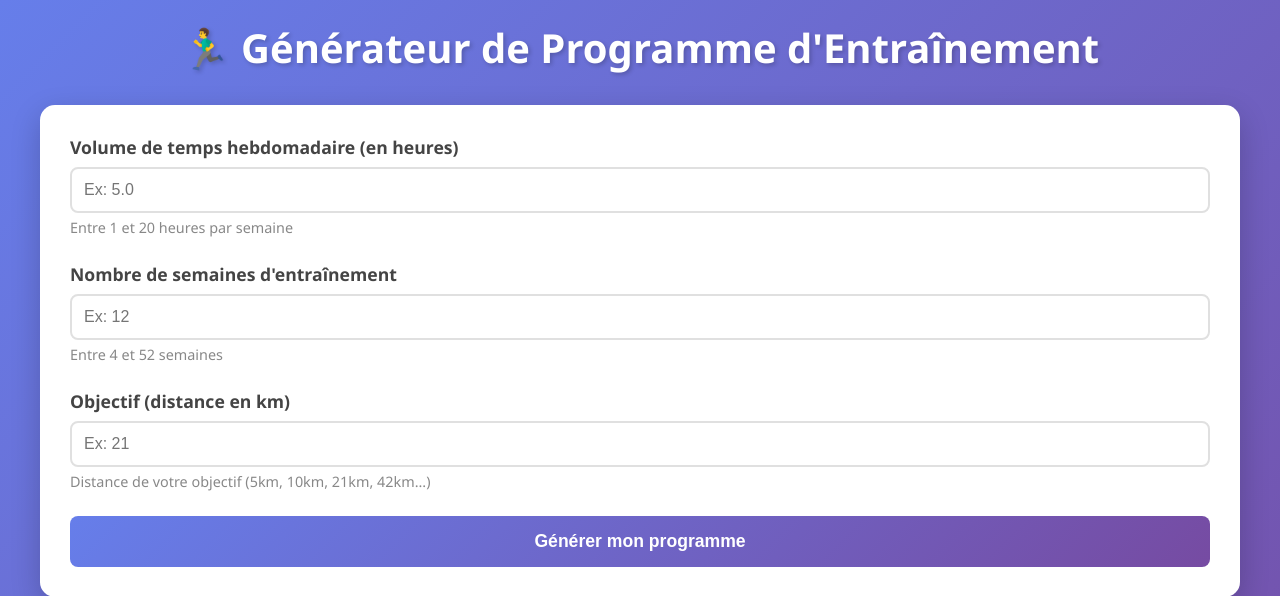
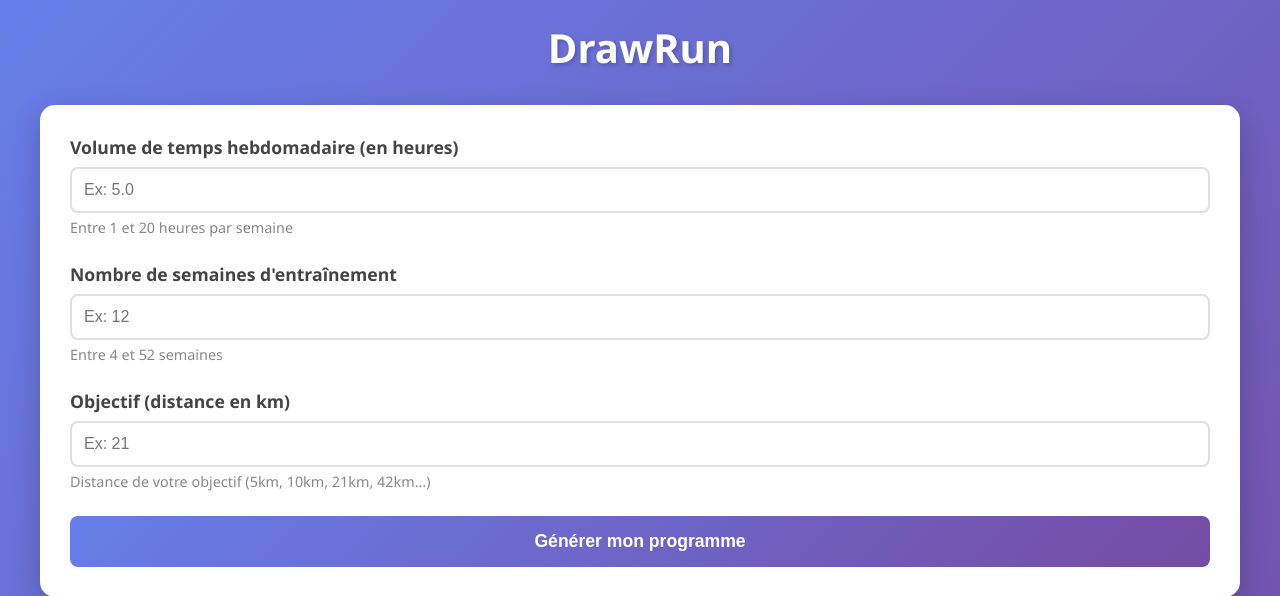
Before and after one commit to swal-l/DrawRun, a Flask app: page / in a window 1280 px wide. Shown: the top 596 px of the page. Run offline with Flask 3, Linux system fonts and the light colour scheme.

Commit message:
Update header title from "Générateur de Programme d'Entraînement" to "DrawRun"

```diff
--- a/templates/index.html
+++ b/templates/index.html
@@ -8,7 +8,7 @@
 </head>
 <body>
     <div class="container">
-        <h1>🏃‍♂️ Générateur de Programme d'Entraînement</h1>
+        <h1>DrawRun</h1>
         <div class="form-card">
             <form action="/generate" method="POST">
                 <div class="form-group">
```
